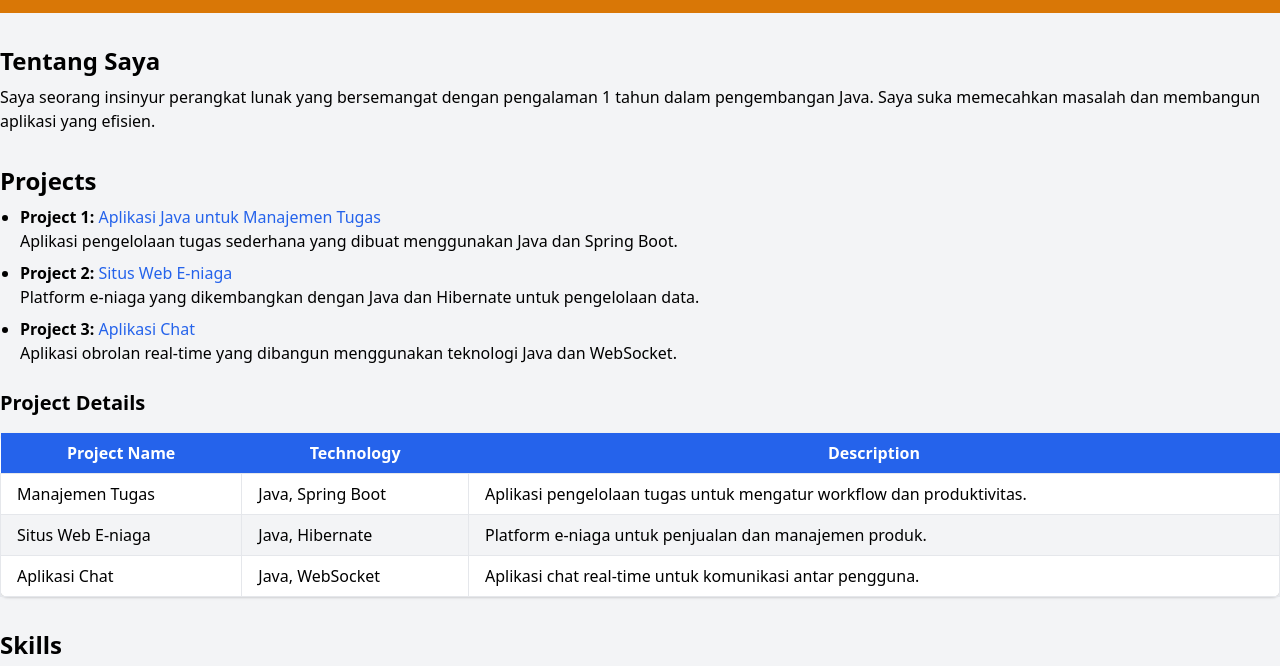
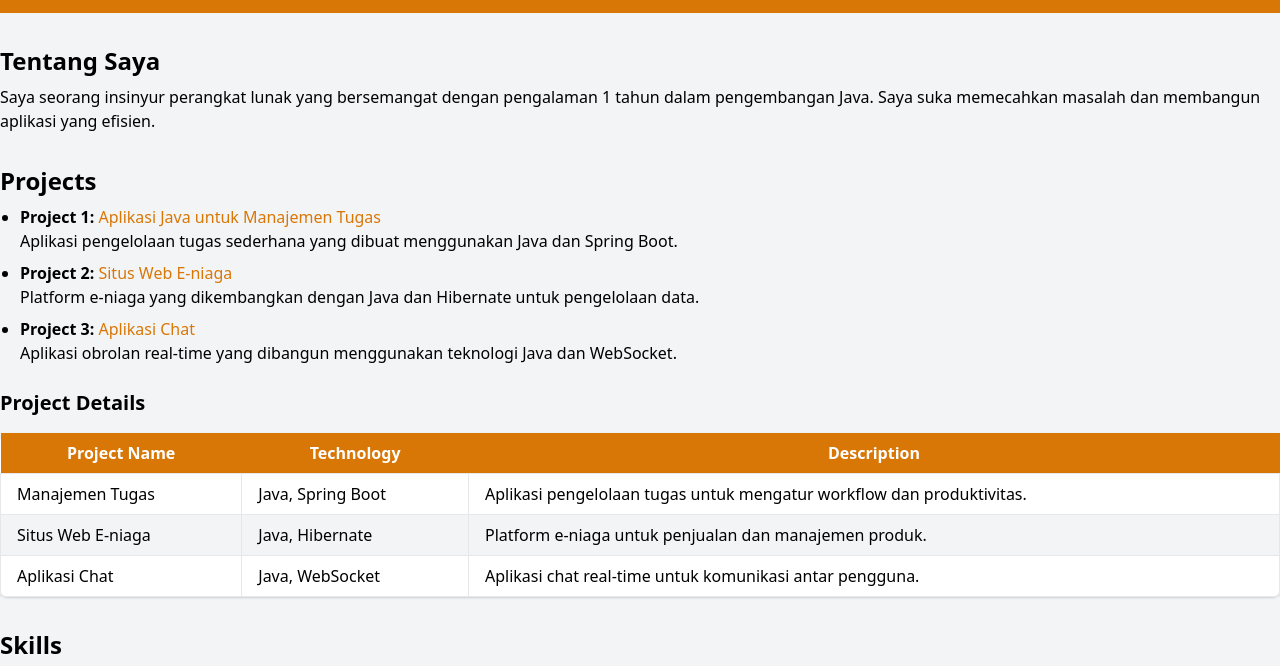
Before and after one commit to dilvaxraps/portofolio, a plain HTML site: page index.html in a window 1280 px wide. Shown: the part 103-769 px from the top of the page. Drawn offline with nearby package versions, Linux system fonts and the light colour scheme.

Commit message:
Update index.html

```diff
--- a/index.html
+++ b/index.html
@@ -25,15 +25,15 @@
     <h2 class="text-2xl font-bold">Projects</h2>
     <ul class="list-disc pl-5">
         <li class="mt-2">
-            <strong>Project 1:</strong> <a href="#" class="text-blue-600 hover:underline">Aplikasi Java untuk Manajemen Tugas</a>
+            <strong>Project 1:</strong> <a href="#" class="text-yellow-600 hover:underline">Aplikasi Java untuk Manajemen Tugas</a>
             <p>Aplikasi pengelolaan tugas sederhana yang dibuat menggunakan Java dan Spring Boot.</p>
         </li>
         <li class="mt-2">
-            <strong>Project 2:</strong> <a href="#" class="text-blue-600 hover:underline">Situs Web E-niaga</a>
+            <strong>Project 2:</strong> <a href="#" class="text-yellow-600 hover:underline">Situs Web E-niaga</a>
             <p>Platform e-niaga yang dikembangkan dengan Java dan Hibernate untuk pengelolaan data.</p>
         </li>
         <li class="mt-2">
-            <strong>Project 3:</strong> <a href="#" class="text-blue-600 hover:underline">Aplikasi Chat</a>
+            <strong>Project 3:</strong> <a href="#" class="text-yellow-600 hover:underline">Aplikasi Chat</a>
             <p>Aplikasi obrolan real-time yang dibangun menggunakan teknologi Java dan WebSocket.</p>
         </li>
     </ul>
@@ -43,7 +43,7 @@
         <h3 class="text-xl font-bold">Project Details</h3>
         <table class="table-auto w-full mt-4 bg-white shadow rounded-lg">
             <thead>
-                <tr class="bg-blue-600 text-white">
+                <tr class="bg-yellow-600 text-white">
                     <th class="px-4 py-2">Project Name</th>
                     <th class="px-4 py-2">Technology</th>
                     <th class="px-4 py-2">Description</th>
```
